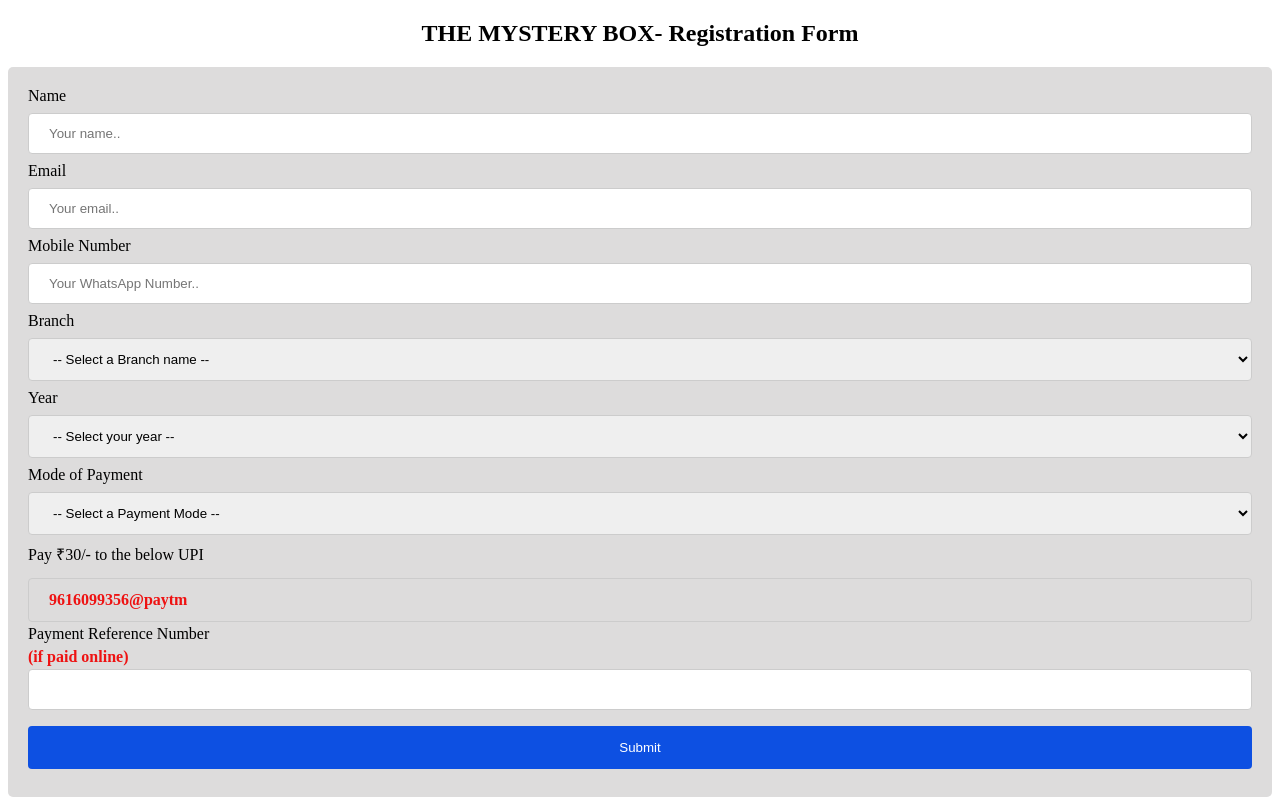
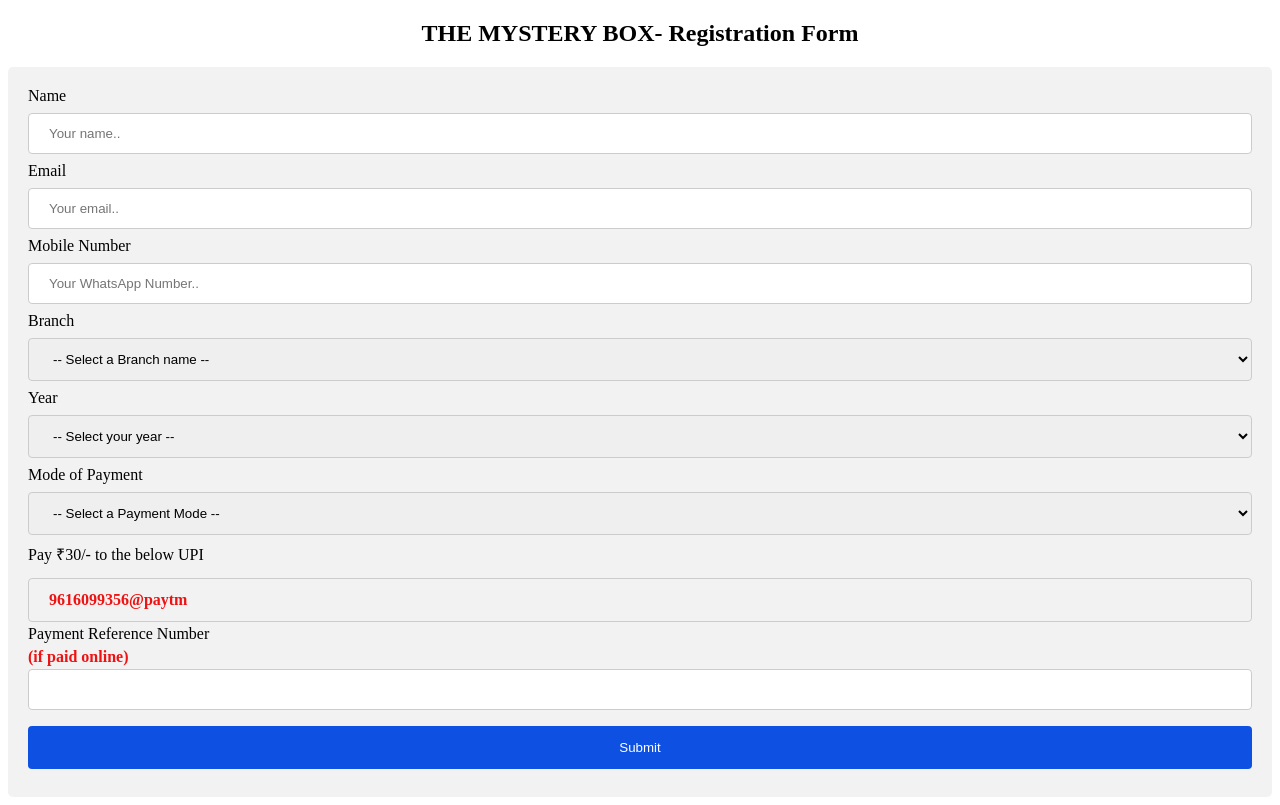
Before and after one commit to Astitva2409/The-Mystery-Box, a plain HTML site: page index.html in a window 1280 px wide. Drawn offline with Linux system fonts and the light colour scheme.

Commit message:
updated bg color

```diff
--- a/style.css
+++ b/style.css
@@ -75,7 +75,7 @@ input[type=text], select {
   div {
     align-items: center;
     border-radius: 5px;
-    background-color: #dddcdc;
+    background-color: #f2f2f2;
 
     padding: 20px;
   }
```
